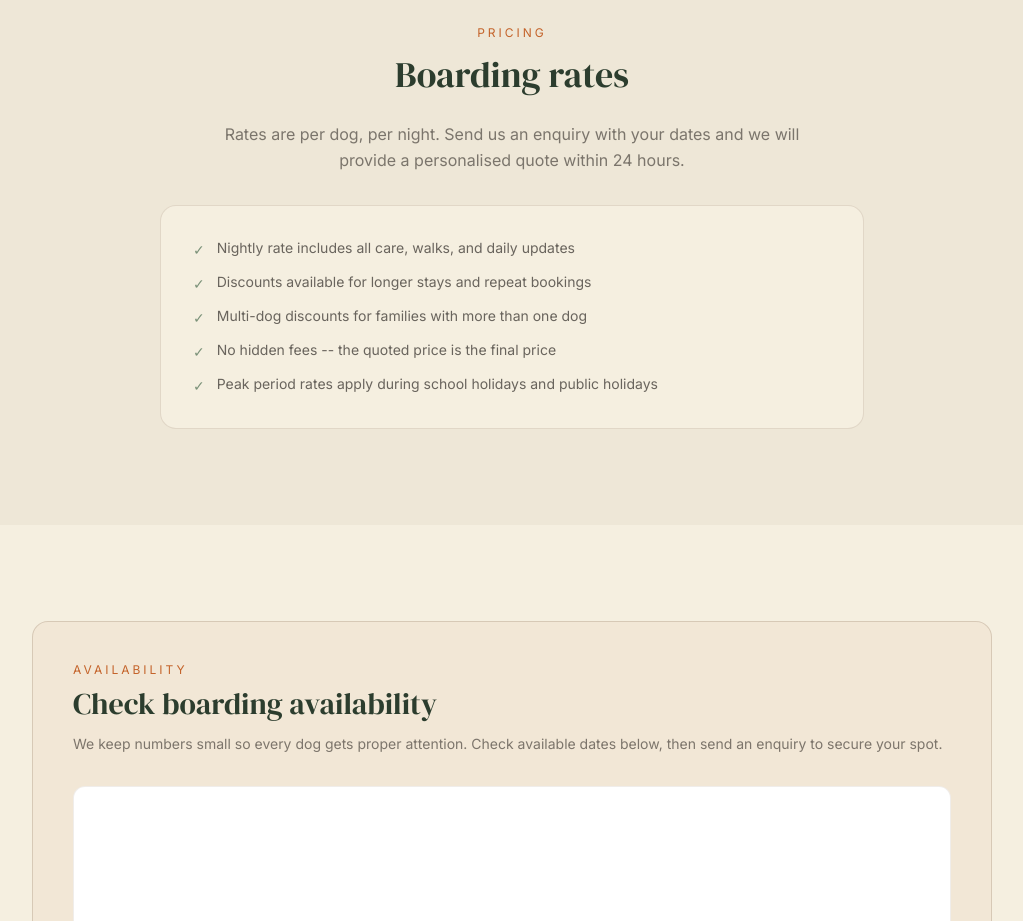
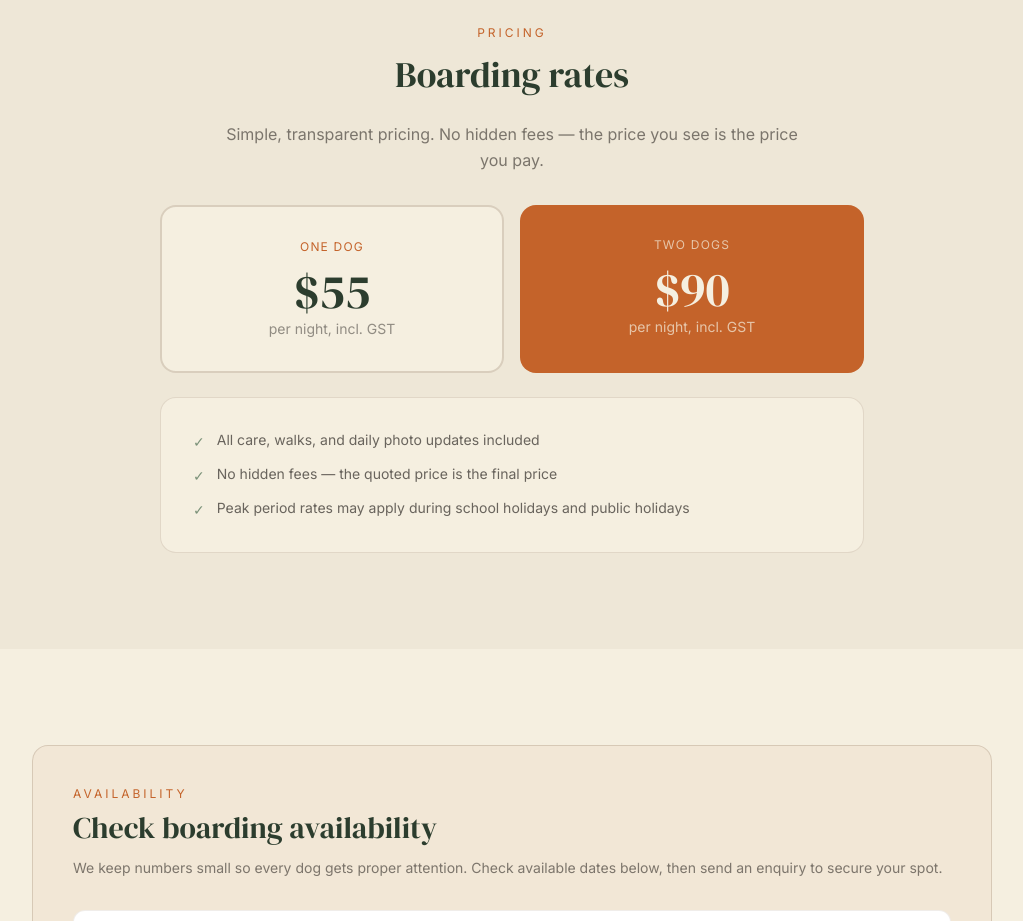
Before and after one commit to beanie108/kowai-farmstay, a Next.js app: page /dog-boarding in a window 1280 px wide. Shown: the part 3820-4741 px from the top of the page, without its empty margins (128-1151 px from the left). Built offline with nearby package versions, Linux system fonts and the light colour scheme.

Commit message:
Add dog boarding pricing: $55/night one dog, $90/night two dogs incl GST

```diff
--- a/app/dog-boarding/page.tsx
+++ b/app/dog-boarding/page.tsx
@@ -274,30 +274,35 @@ export default function DogBoardingPage() {
             Boarding rates
           </h2>
           <p className="text-charcoal/60 leading-relaxed mb-8 max-w-xl mx-auto">
-            Rates are per dog, per night. Send us an enquiry with your dates and
-            we will provide a personalised quote within 24 hours.
+            Simple, transparent pricing. No hidden fees — the price you see is the price you pay.
           </p>
+
+          <div className="grid grid-cols-1 sm:grid-cols-2 gap-4 mb-6">
+            <div className="rounded-2xl bg-cream border-2 border-warm-brown/20 p-8 text-center">
+              <p className="text-xs uppercase tracking-widest text-terracotta mb-3">One dog</p>
+              <p className="font-heading text-5xl text-forest mb-1">$55</p>
+              <p className="text-sm text-charcoal/50">per night, incl. GST</p>
+            </div>
+            <div className="rounded-2xl bg-terracotta text-cream p-8 text-center">
+              <p className="text-xs uppercase tracking-widest text-cream/70 mb-3">Two dogs</p>
+              <p className="font-heading text-5xl mb-1">$90</p>
+              <p className="text-sm text-cream/70">per night, incl. GST</p>
+            </div>
+          </div>
+
           <div className="rounded-2xl bg-cream border border-warm-brown/15 p-8 text-left">
             <ul className="flex flex-col gap-3 text-sm text-charcoal/70">
               <li className="flex items-start gap-3">
                 <span className="text-sage mt-0.5">&#10003;</span>
-                <span>Nightly rate includes all care, walks, and daily updates</span>
+                <span>All care, walks, and daily photo updates included</span>
               </li>
               <li className="flex items-start gap-3">
                 <span className="text-sage mt-0.5">&#10003;</span>
-                <span>Discounts available for longer stays and repeat bookings</span>
+                <span>No hidden fees — the quoted price is the final price</span>
               </li>
               <li className="flex items-start gap-3">
                 <span className="text-sage mt-0.5">&#10003;</span>
-                <span>Multi-dog discounts for families with more than one dog</span>
-              </li>
-              <li className="flex items-start gap-3">
-                <span className="text-sage mt-0.5">&#10003;</span>
-                <span>No hidden fees -- the quoted price is the final price</span>
-              </li>
-              <li className="flex items-start gap-3">
-                <span className="text-sage mt-0.5">&#10003;</span>
-                <span>Peak period rates apply during school holidays and public holidays</span>
+                <span>Peak period rates may apply during school holidays and public holidays</span>
               </li>
             </ul>
           </div>
```
